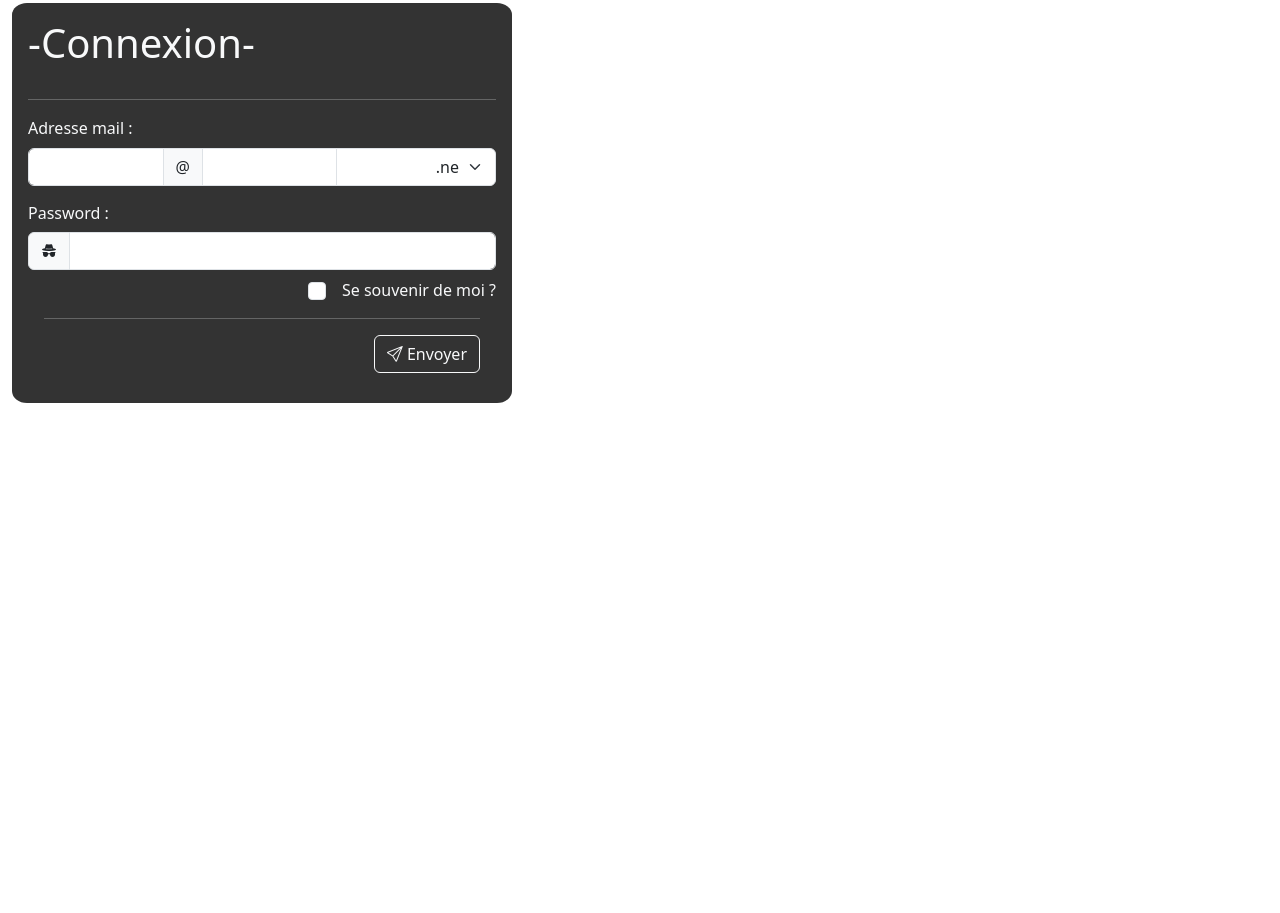
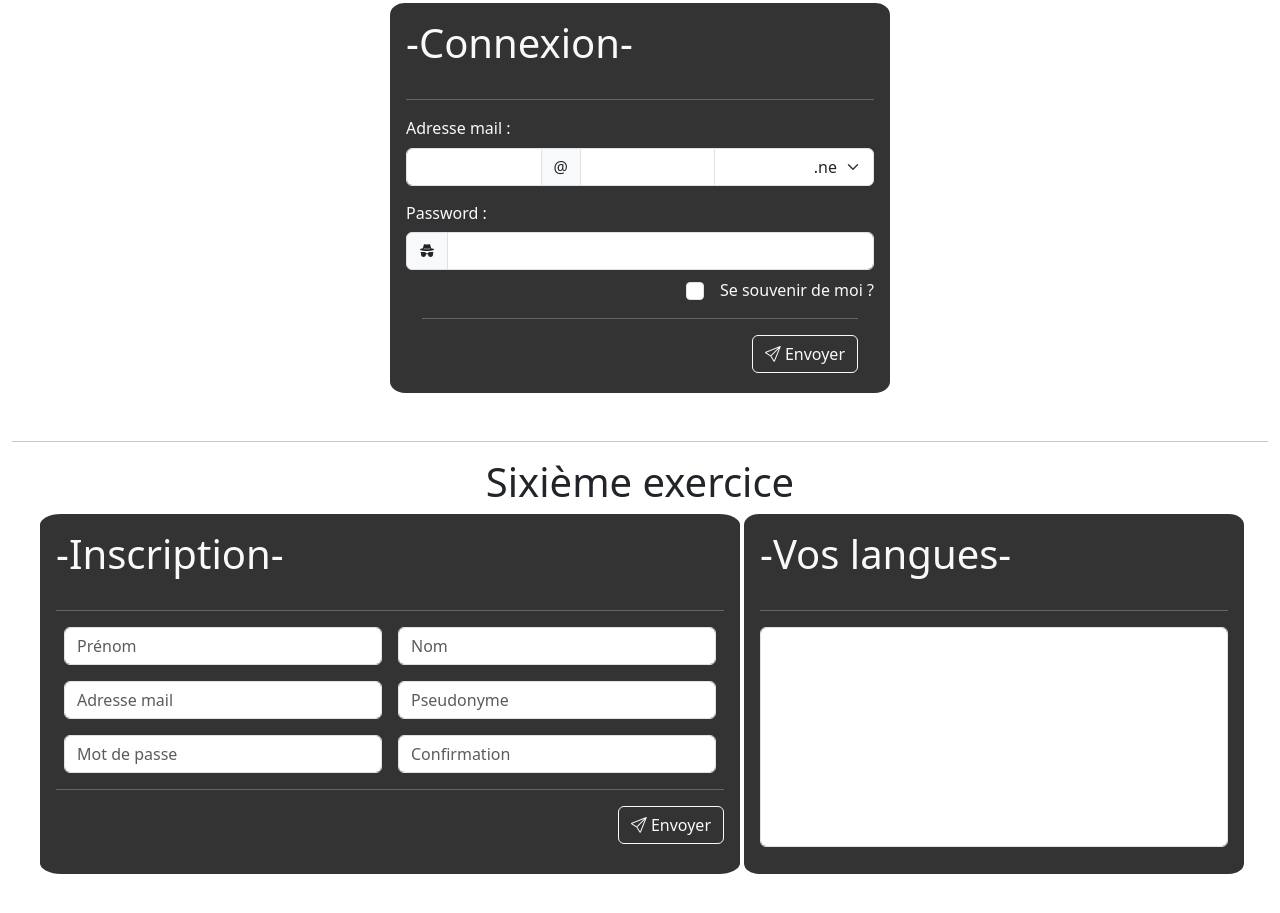
Before and after one commit to aurelie661/BOOTSTRAP, a plain HTML site: page index.html in a window 1280 px wide. Shown: the part 3438-4351 px from the top of the page. Before the commit the page ends 3889 px from the top, so only its background shows below. Drawn offline with nearby package versions, Linux system fonts and the light colour scheme.

Commit message:
exo 6 done

```diff
--- a/Design/style.css
+++ b/Design/style.css
@@ -23,7 +23,19 @@ img{
 }
 .box3{
     width: 500px;
-    height: 400px;
+    height: 390px;
+    background-color: rgb(51, 51, 51);
+    border-radius: 3%;
+}
+.box4{
+    width: 700px;
+    height: 360px;
+    background-color: rgb(51, 51, 51);
+    border-radius: 3%;
+}
+.box5{
+    width: 500px;
+    height: 360px;
     background-color: rgb(51, 51, 51);
     border-radius: 3%;
 }
--- a/index.html
+++ b/index.html
@@ -428,7 +428,7 @@
       <hr>
       <h1 class="text-center">Cinquième exercice</h1>
       <div class="mb-5">
-        <div class="box3 text-light">
+        <div class="box3 text-light mx-auto">
           <h1 class="text-light fw-light p-3">-Connexion-</h1>
             <div class="text-light ms-3 me-3">
                 <hr>
@@ -466,6 +466,53 @@
             </div>
         </div>
       </div>
+      <hr>
+      <h1 class="text-center">Sixième exercice</h1>
+      <div class="mb-5">
+        <div class="d-flex justify-content-center">
+          <div class="box4 text-light mx-1">
+            <h1 class="text-light fw-light p-3">-Inscription-</h1>
+              <div class="text-light ms-3 me-3">
+                  <hr>
+              </div>
+              <div class="row g-3 ms-3 me-3">
+                <div class="col-6">
+                  <input type="text" class="form-control" placeholder="Prénom" aria-label="firstname">
+                </div>
+                <div class="col-6">
+                  <input type="text" class="form-control" placeholder="Nom" aria-label="lastname">
+                </div>
+                <div class="col-6">
+                  <input type="email" class="form-control" placeholder="Adresse mail" aria-label="email">
+                </div>
+                <div class="col-6">
+                  <input type="text" class="form-control" placeholder="Pseudonyme" aria-label="pseudo">
+                </div>
+                <div class="col-6">
+                  <input type="password" class="form-control" placeholder="Mot de passe" aria-label="mdp1">
+                </div>
+                <div class="col-6">
+                  <input type="password" class="form-control" placeholder="Confirmation" aria-label="mdp2">
+                </div>
+              </div>
+              <div class="text-light ms-3 me-3">
+                <hr>
+            </div>
+            <button class="btn btn btn-outline-light d-block ms-auto me-3"><i class="bi bi-send"></i> Envoyer</button>
+          </div>
+          <div class="box5 text-light ">
+            <h1 class="text-light fw-light p-3">-Vos langues-</h1>
+              <div class="text-light ms-3 me-3">
+                  <hr>
+              </div>
+              <div class=" ms-3 me-3"">
+                <textarea class="form-control" id="floatingTextarea2" style="height: 220px"></textarea>
+
+              </div>
+              </div>
+          </div>
+        </div>
+      </div>
     </main>
     <footer></footer>
   </body>
```
